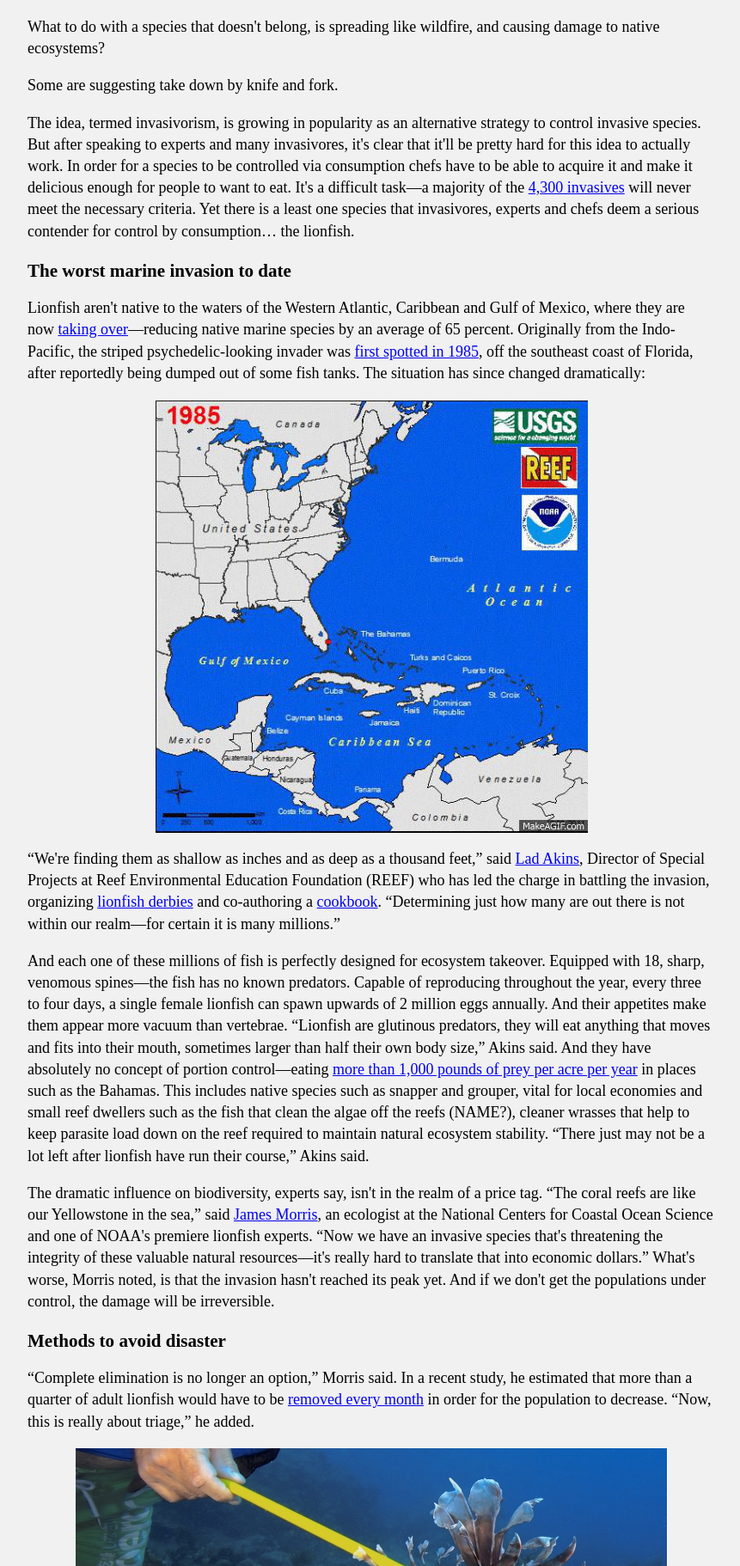
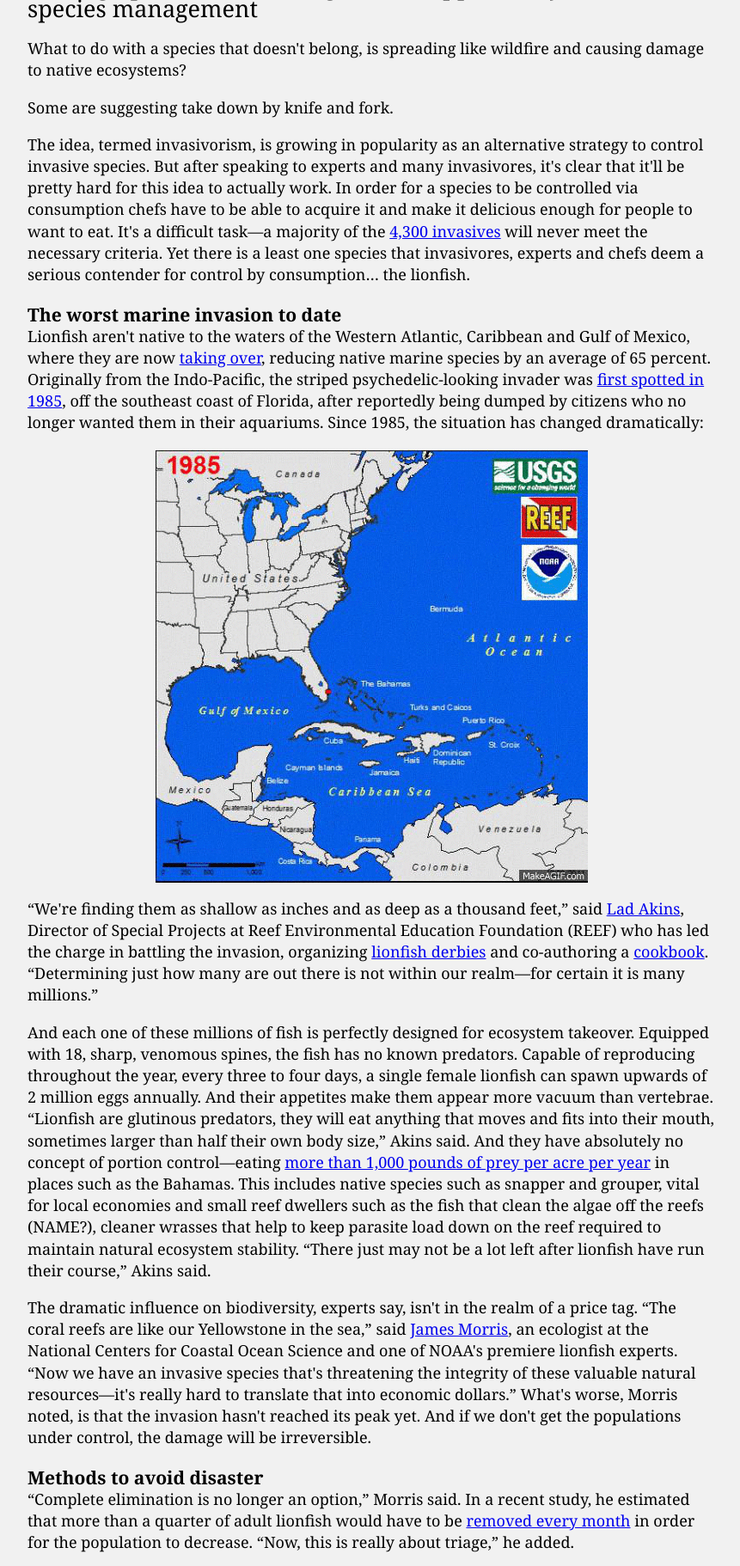
Before and after one commit to newmanrhannah/newmanrhannah.github.io, a plain HTML site: page invasive eats.html in a window 1280 px wide. Shown: the part 115-1937 px from the top of the page at 86% size, without its empty margins (208-1069 px from the left). Drawn offline with Linux system fonts and the light colour scheme; some packages are replaced by stand-ins of ours.

Commit message:
final project

```diff
--- a/invasive eats.html
+++ b/invasive eats.html
@@ -69,7 +69,7 @@
 body{
   width: 800px;
   margin: 30px auto;
-  font-family: "times new roman";
+  font-family: georgia;
   font-size: 18px;
   line-height: 1.4em;
   background-color: #F1F1F1;
@@ -100,13 +100,19 @@ margin-bottom: 0px;
 padding-bottom: 0px;
 }
 
+.special{
+  margin-top: 0px;
+}
 .future{
   color:#707070;
+  margin-bottom: 0px;
+padding-bottom: 0px;
   }
 
 .look_foward{
   color:#707070;
   font-style: oblique;
+  margin-top: 0px;
 }
 
 img{
@@ -125,7 +131,7 @@ img{
 <h1>Invaders Fit for Consumption</h1>
 <h2> INTERACTIVE MAP: Restaurants around the country are serving up lionfish, creating a novel opportunity for invasive species management </h2>
   <p>
- What to do with a species that doesn&#39;t belong, is spreading like wildfire, and causing damage to native ecosystems? </p>
+ What to do with a species that doesn&#39;t belong, is spreading like wildfire and causing damage to native ecosystems? </p>
 
  <p> Some are suggesting take down by knife and fork. </p>
 
@@ -133,18 +139,18 @@ img{
     </p>
 
       <h3> The worst marine invasion to date </h3>
-        <p> Lionfish aren&#39;t native to the waters of the Western Atlantic, Caribbean and Gulf of Mexico, where they are now <a href="http://www.plosone.org/article/fetchObject.action?uri=info%3Adoi%2F10.1371%2Fjournal.pone.0032596&representation=PDF">taking over</a>&mdash;reducing native marine species by an average of 65 percent. Originally from the Indo-Pacific, the striped psychedelic-looking invader was <a href="http://graysreef.noaa.gov/science/publications/pdfs/morris_akins_2009.pdf">first spotted in 1985</a>, off the southeast coast of Florida, after reportedly being dumped out of some fish tanks. The situation has since changed dramatically: </p>
+        <p class="special"> Lionfish aren&#39;t native to the waters of the Western Atlantic, Caribbean and Gulf of Mexico, where they are now <a href="http://www.plosone.org/article/fetchObject.action?uri=info%3Adoi%2F10.1371%2Fjournal.pone.0032596&representation=PDF">taking over</a>, reducing native marine species by an average of 65 percent. Originally from the Indo-Pacific, the striped psychedelic-looking invader was <a href="http://graysreef.noaa.gov/science/publications/pdfs/morris_akins_2009.pdf">first spotted in 1985</a>, off the southeast coast of Florida, after reportedly being dumped by citizens who no longer wanted them in their aquariums. Since 1985, the situation has changed dramatically: </p>
 
       <img src ="fish2.gif"></img>
 
 <p> &ldquo;We&#39;re finding them as shallow as inches and as deep as a thousand feet,&rdquo; said <a href= "http://www.reef.org/about/staff">Lad Akins</a>, Director of Special Projects at Reef Environmental Education Foundation (REEF) who has led the charge in battling the invasion, organizing <a href= "http://www.reef.org/lionfish/derbies">lionfish derbies</a> and co-authoring a <a href= "http://www.reef.org/catalog/cookbook">cookbook</a>. &ldquo;Determining just how many are out there is not within our realm&mdash;for certain it is many millions.&rdquo; </p>
 
-<p> And each one of these millions of fish is perfectly designed for ecosystem takeover. Equipped with 18, sharp, venomous spines&mdash;the fish has no known predators. Capable of reproducing throughout the year, every three to four days, a single female lionfish can spawn upwards of 2 million eggs annually. And their appetites make them appear more vacuum than vertebrae. &ldquo;Lionfish are glutinous predators, they will eat anything that moves and fits into their mouth, sometimes larger than half their own body size,&rdquo; Akins said. And they have absolutely no concept of portion control&mdash;eating <a href= "http://thescholarship.ecu.edu/bitstream/handle/10342/2724/Cerino_ecu_0600M_10151.pdf">more than 1,000 pounds of prey per acre per year</a> in places such as the Bahamas. This includes native species such as snapper and grouper, vital for local economies and small reef dwellers such as the fish that clean the algae off the reefs (NAME?), cleaner wrasses that help to keep parasite load down on the reef required to maintain natural ecosystem stability. &ldquo;There just may not be a lot left after lionfish have run their course,&rdquo; Akins said. </p>
+<p> And each one of these millions of fish is perfectly designed for ecosystem takeover. Equipped with 18, sharp, venomous spines, the fish has no known predators. Capable of reproducing throughout the year, every three to four days, a single female lionfish can spawn upwards of 2 million eggs annually. And their appetites make them appear more vacuum than vertebrae. &ldquo;Lionfish are glutinous predators, they will eat anything that moves and fits into their mouth, sometimes larger than half their own body size,&rdquo; Akins said. And they have absolutely no concept of portion control&mdash;eating <a href= "http://thescholarship.ecu.edu/bitstream/handle/10342/2724/Cerino_ecu_0600M_10151.pdf">more than 1,000 pounds of prey per acre per year</a> in places such as the Bahamas. This includes native species such as snapper and grouper, vital for local economies and small reef dwellers such as the fish that clean the algae off the reefs (NAME?), cleaner wrasses that help to keep parasite load down on the reef required to maintain natural ecosystem stability. &ldquo;There just may not be a lot left after lionfish have run their course,&rdquo; Akins said. </p>
 
 <p> The dramatic influence on biodiversity, experts say, isn&#39;t in the realm of a price tag. &ldquo;The coral reefs are like our Yellowstone in the sea,&rdquo; said <a href="http://oceanservice.noaa.gov/profiles/oct11/morris.html">James Morris</a>, an ecologist at the National Centers for Coastal Ocean Science and one of NOAA&#39;s premiere lionfish experts. &ldquo;Now we have an invasive species that&#39;s threatening the integrity of these valuable natural resources&mdash;it&#39;s really hard to translate that into economic dollars.&rdquo; What&#39;s worse, Morris noted, is that the invasion hasn&#39;t reached its peak yet. And if we don&#39;t get the populations under control, the damage will be irreversible. </p>
 
 <h3> Methods to avoid disaster </h3>
-  <p> &ldquo;Complete elimination is no longer an option,&rdquo; Morris said. In a recent study, he estimated that more than a quarter of adult lionfish would have to be <a href="http://link.springer.com/article/10.1007%2Fs10530-010-9786-8">removed every month</a> in order for the population to decrease. &ldquo;Now, this is really about triage,&rdquo; he added. </p>
+  <p class="special">  &ldquo;Complete elimination is no longer an option,&rdquo; Morris said. In a recent study, he estimated that more than a quarter of adult lionfish would have to be <a href="http://link.springer.com/article/10.1007%2Fs10530-010-9786-8">removed every month</a> in order for the population to decrease. &ldquo;Now, this is really about triage,&rdquo; he added. </p>
 
   <img src = "spearing.png">
 
@@ -156,7 +162,7 @@ img{
 
 <h3> Invading a menu near you </h3>
 
-<p> Prodded by scientists, conservationist and fearless foodies&mdash;the restaurant industry is starting to catch on, creating the demand for the fish that&#39;s a delicious sustainable alternative to overfished menu items such as snapper and grouper. &ldquo;It&#39;s good for us, it&#39;s good for you, it&#39;s good for the environment and it&#39;s delicious,&rdquo; said Ryan Chadwick, owner of Norman&#39;s Cay, the only restaurant in New York City serving lionfish. </p>
+<p class="special"> Prodded by scientists, conservationist and fearless foodies&mdash;the restaurant industry is starting to catch on, creating the demand for the fish that&#39;s a delicious sustainable alternative to overfished menu items such as snapper and grouper. &ldquo;It&#39;s good for us, it&#39;s good for you, it&#39;s good for the environment and it&#39;s delicious,&rdquo; said Ryan Chadwick, owner of Norman&#39;s Cay, the only restaurant in New York City serving lionfish. </p>
 
 <p> The profit is often derived through an educational message promoting sustainability. Krazy Fish advertises the invasive menu item through its Facebook page. Lazy Days Restaurant runs ads in the local paper and Castaway Waterfront Restaurant and Sushi Bar has stickers all over the restaurant which read &ldquo;Save the Reef, Eat a Lionfish.&rdquo; At Chef Michael&#39;s, where tourists are abundant, the chef prepares little fritters for sampling accompanied by a message that choosing lionfish can help save the reef. &ldquo;I tell people its yummalicious and give them a sample,&rdquo; noted the chef, Michael Ledwith. The strategy to expand palate range beyond the locals who, in a majority of restaurants in the Florida area are aware of the problem and have already taken to eating the fish, seems to be working. &ldquo;We run out whenever we have it,&rdquo; Ledwith added. </p>
 
```
